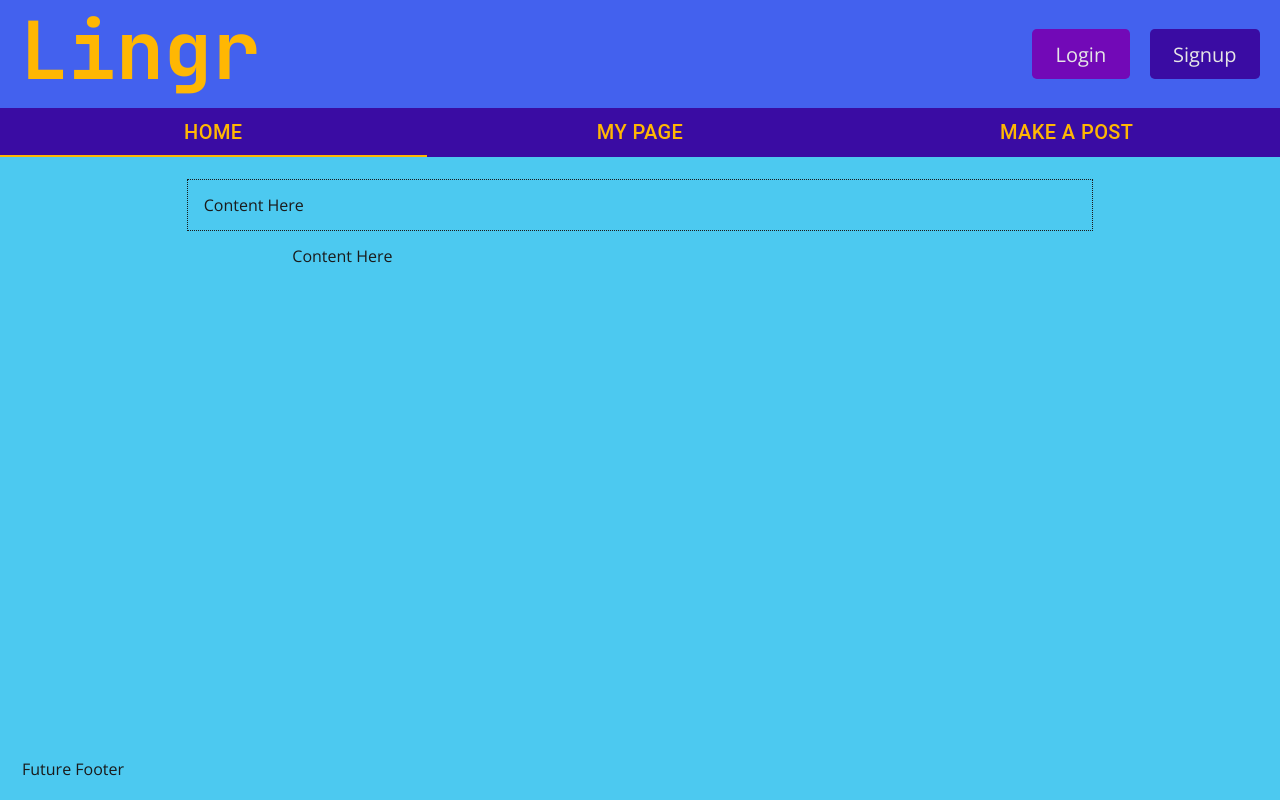
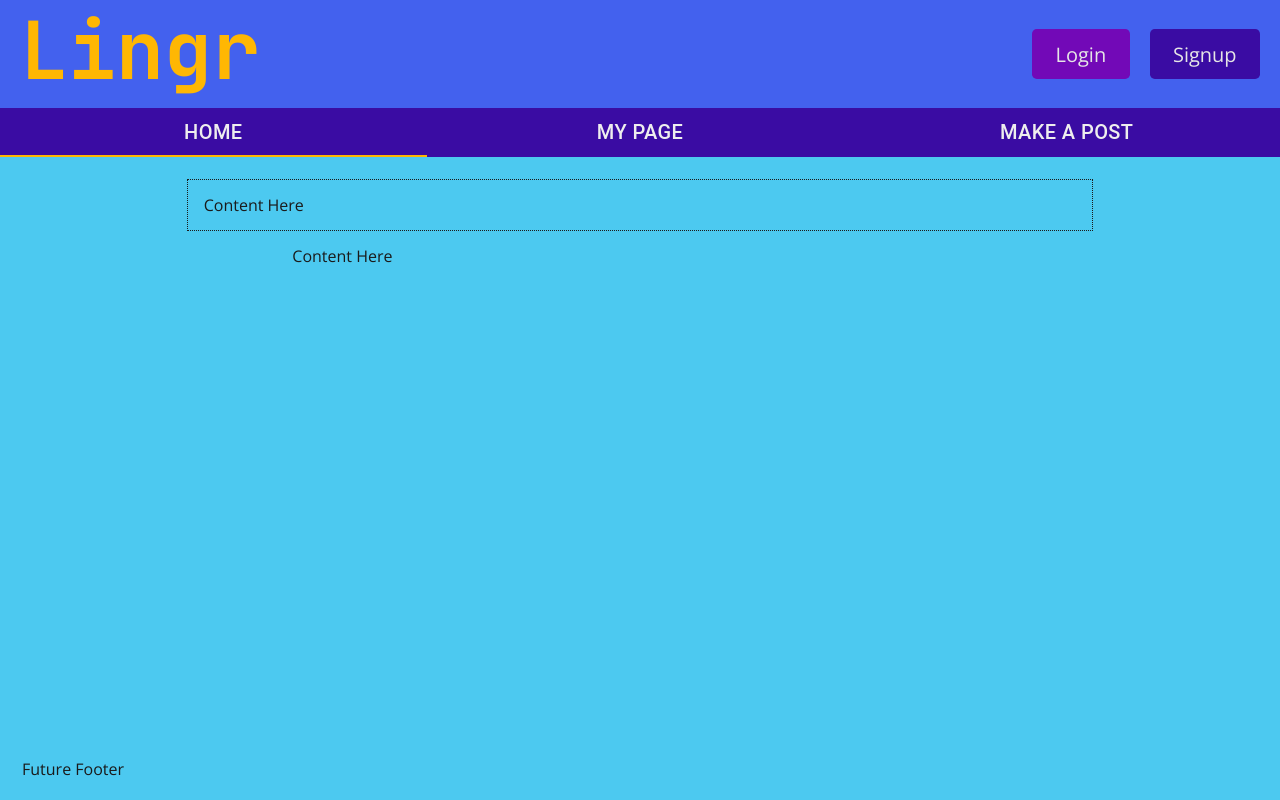
Before and after one commit to diana-iulia/lingr, a React (Create React App) app in the folder client/: page / in a window 1280 px wide. Built offline with nearby package versions, Linux system fonts and the light colour scheme; what react-localization would draw is missing.

Commit message:
Changed Navtabs and Button styling

```diff
--- a/client/src/components/Header/index.js
+++ b/client/src/components/Header/index.js
@@ -51,7 +51,7 @@ const Header = () => {
                 {Auth.getProfile().data.username}'s profile
               </Link> */}
 
-              <button className="btn btn-lg btn-light m-2" onClick={logout}>
+              <button className="logout-btn btn btn-lg m-2" onClick={logout}>
                 Logout
               </button>
             </>
@@ -71,11 +71,11 @@ const Header = () => {
 
     <Box sx={{ padding: '0px',width: '100%', bgcolor: "#3A0CA3" }}>
       <Tabs variant="fullWidth" TabIndicatorProps={{style: { marginBottom: "0px", background:'#FFB703'}}} value={value} onChange={handleChange} aria-label="nav tabs example">
-        <Tab component={Link} label={<span style={{ fontSize: '20px', color: '#FFB703' }}>Home</span>} to="/" />
+        <Tab component={Link} label={<span style={{ fontSize: '20px', color: '#EEEEEE' }}>Home</span>} to="/" />
 
         {/* <Tab component={Link} label={`${Auth.getProfile().data.username}'s Page`} to="/me" /> */}
-        <Tab component={Link} label={<span style={{ fontSize: '20px', color: '#FFB703' }}>My Page</span>} to="/me" />
-        <Tab component={Link} label={<span style={{ fontSize: '20px', color: '#FFB703' }}>Make a Post</span>} to="/post" />
+        <Tab component={Link} label={<span style={{ fontSize: '20px', color: '#EEEEEE' }}>My Page</span>} to="/me" />
+        <Tab component={Link} label={<span style={{ fontSize: '20px', color: '#EEEEEE' }}>Make a Post</span>} to="/post" />
         {/* <Tab component={Link} label="Login" to="/login" /> */}
       </Tabs>
     </Box>
--- a/client/src/styles/style.css
+++ b/client/src/styles/style.css
@@ -37,6 +37,18 @@ header {
 }
 
 
+.logout-btn {
+    background-color: #7209B7;
+    color: #e6e6e6;
+    text-decoration: none;
+}
+
+.logout-btn:hover {
+    background-color: #4c067a;
+    color: #e6e6e6;
+    text-decoration: none;
+}
+
 .nav-item {
     width: 100%;
 }
```
